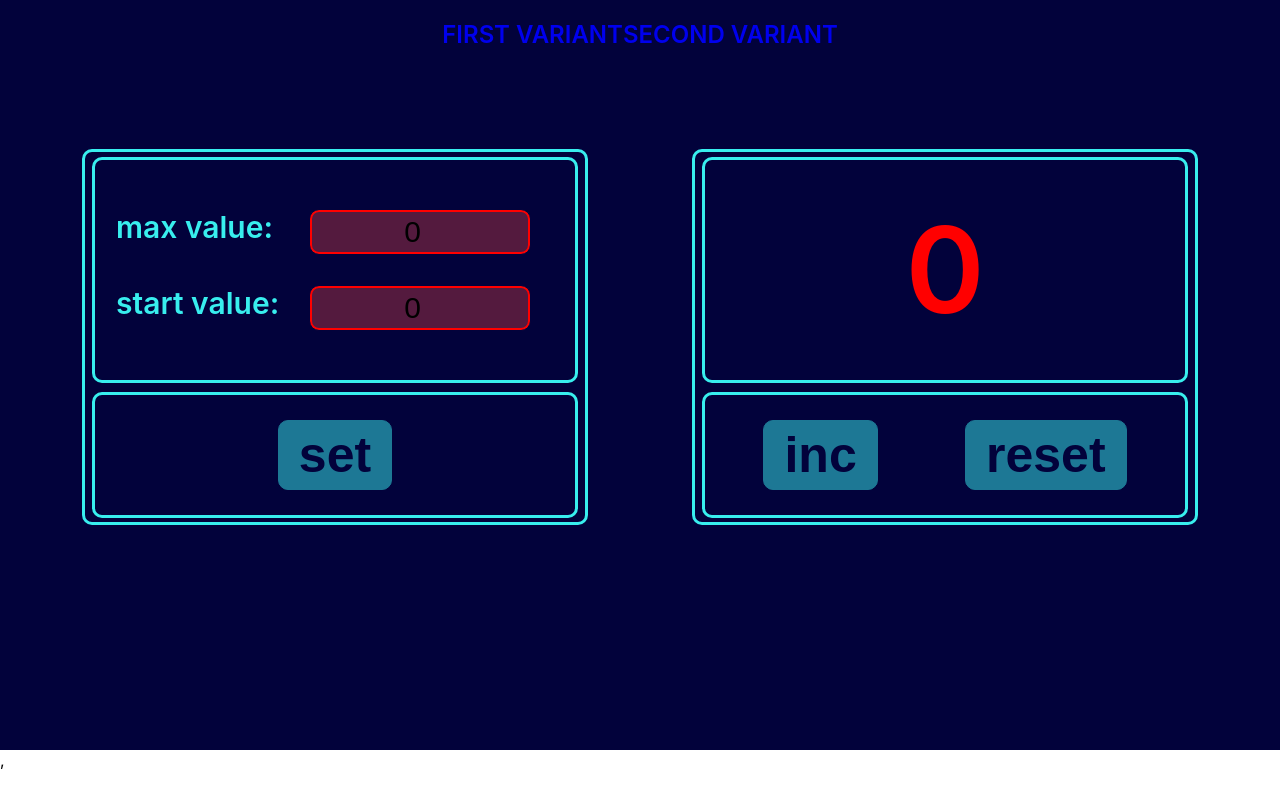
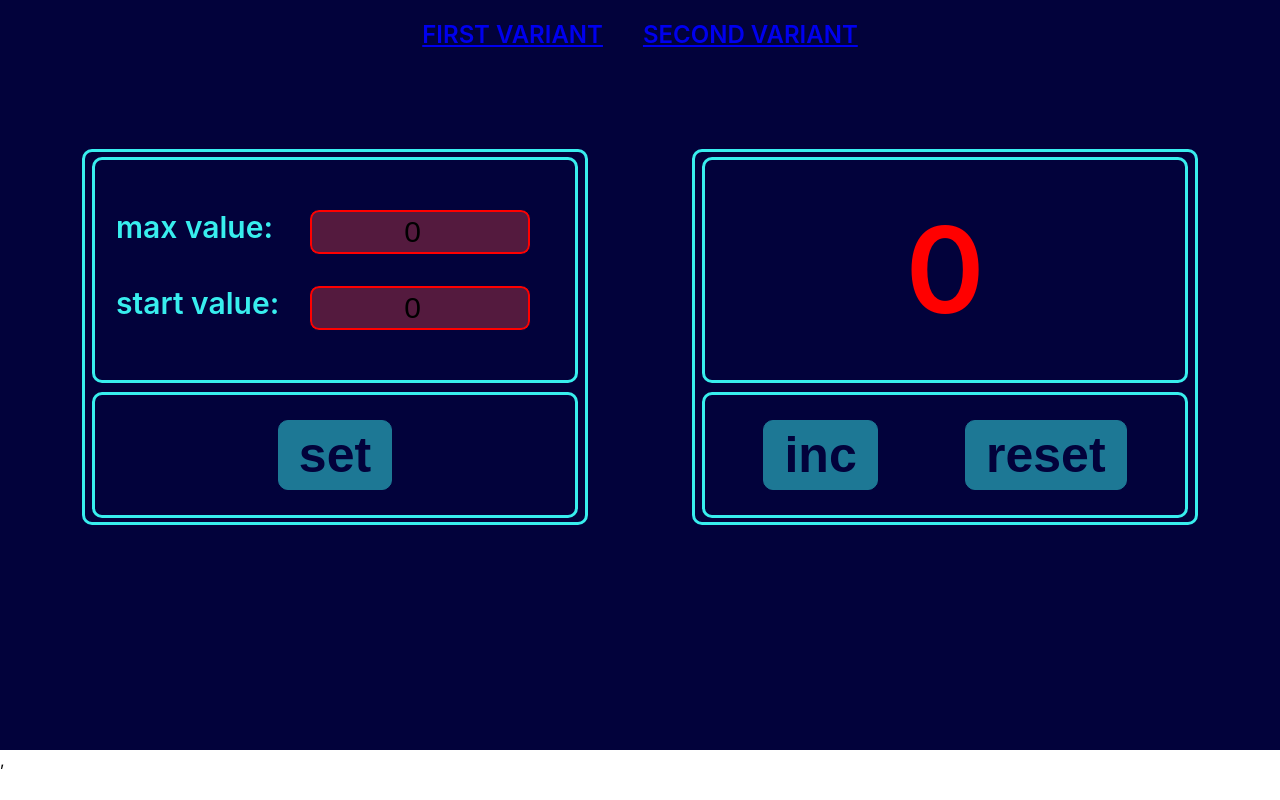
Before and after one commit to AliaksandrLiubanets/counter_ls, a React (Create React App) app: page / in a window 1280 px wide. Built offline with nearby package versions, Linux system fonts and the light colour scheme.

Commit message:
change styles .header span into .header a

```diff
--- a/src/App.tsx
+++ b/src/App.tsx
@@ -28,7 +28,7 @@ function App() {
     return <div className="App">
         <div className={s.header}>
             <Link to="/">
-                <span>first variant</span>
+                <span onClick={() => setIsSecondVariant(false)}>first variant</span>
             </Link>
             <Link to="/counter">
                 <span onClick={() => setIsSecondVariant(true)}>second variant</span>
--- a/src/styles/styles.module.css
+++ b/src/styles/styles.module.css
@@ -6,12 +6,12 @@
     text-align: center;
 }
 
-.header span {
+.header a {
     display: inline-block;
     margin-right: 40px;
     text-transform: uppercase;
 }
-.header span:last-child {
+.header a:last-child {
     margin-right: 0;
 }
 
```
